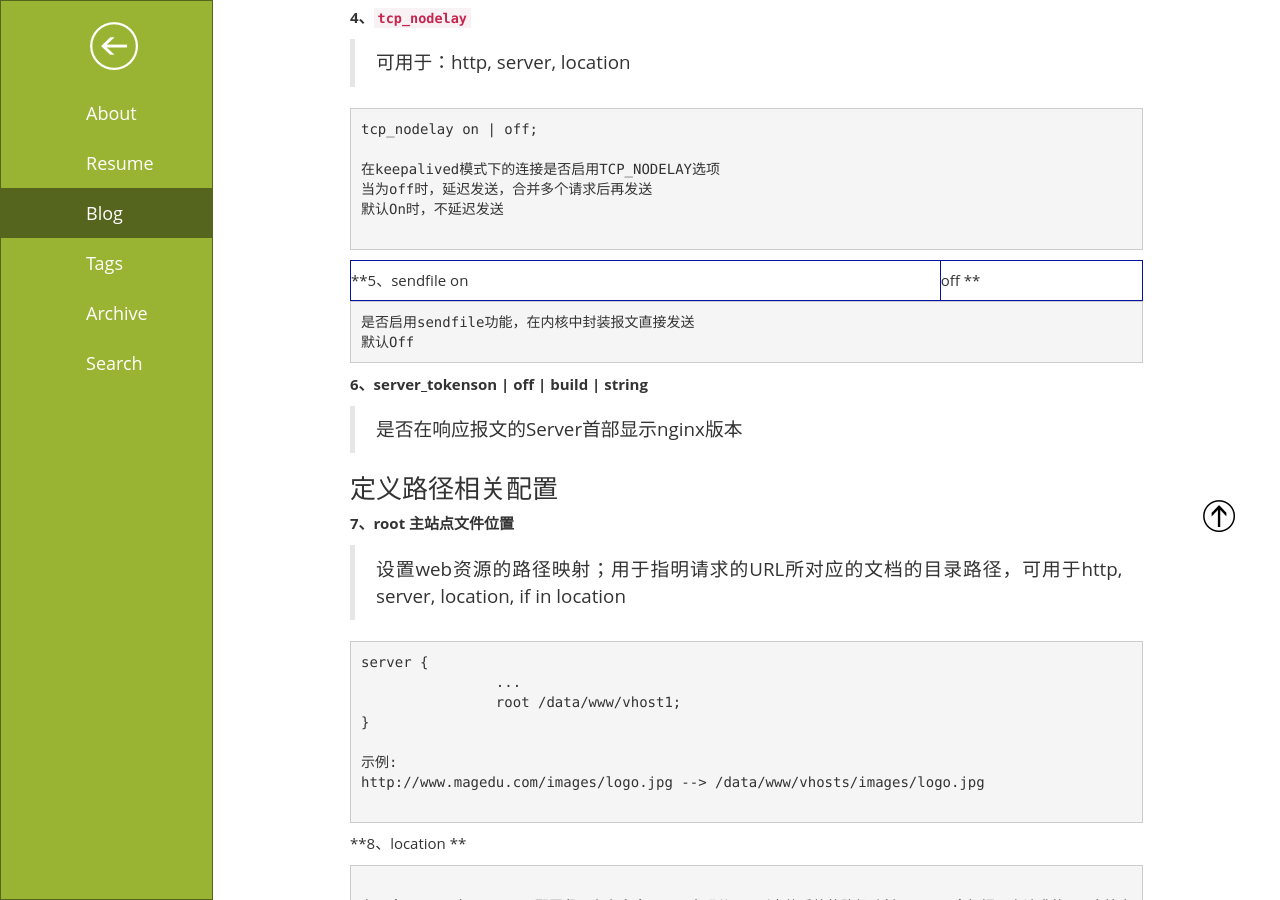
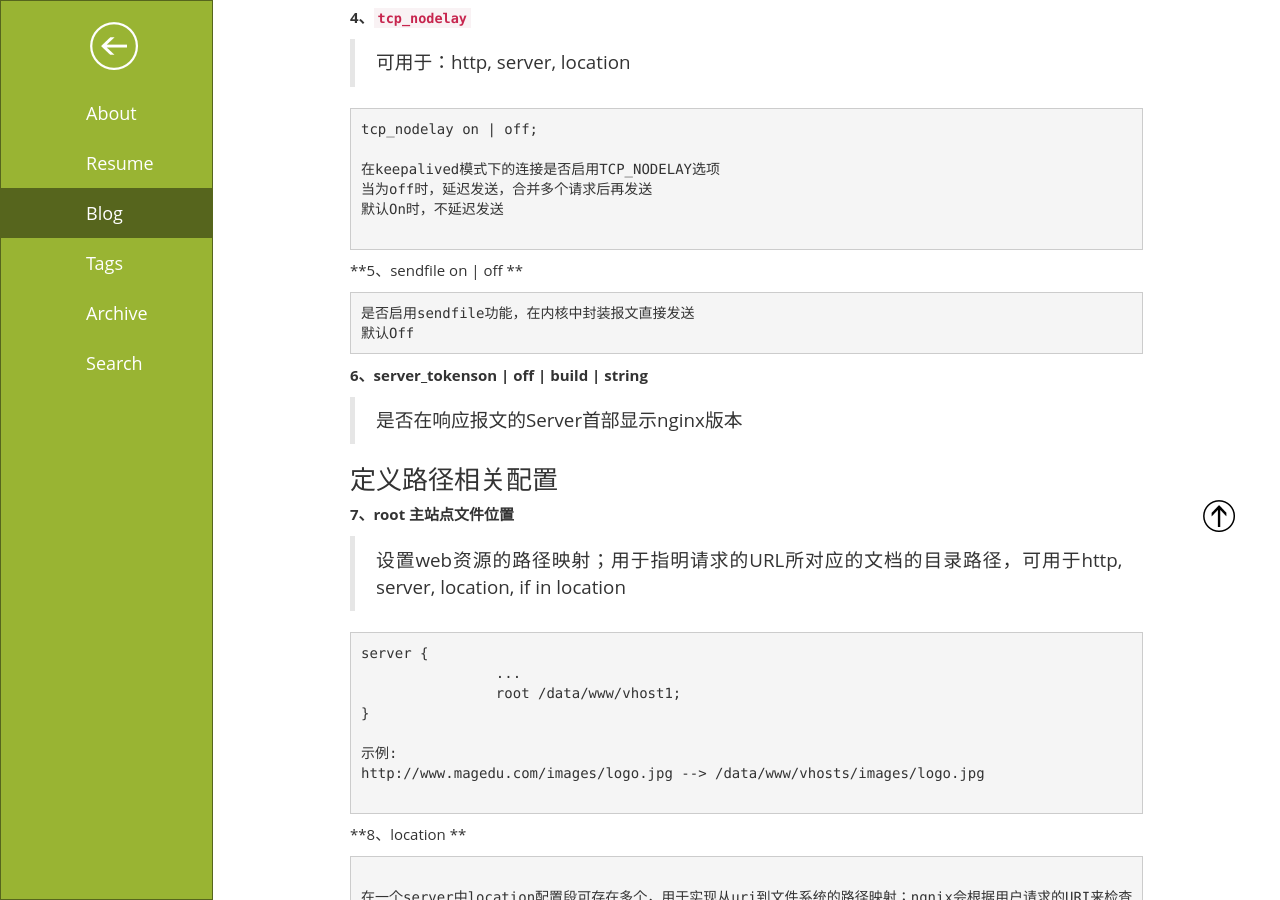
Before and after one commit to daysunshine/daysunshine.github.io, a Jekyll site: the page built from _posts/2017-10-25-linux-nginx-core-moudle.md, in a window 1280 px wide and 900 px high, scrolled down 3079 px. Built offline with Jekyll 4.4.1, drawn with Linux system fonts in a browser that asks for light colours; comment, search, counter and statistics services are not loaded; some of the changed text lies outside the part shown.

````diff
--- a/_posts/2017-10-25-linux-nginx-core-moudle.md
+++ b/_posts/2017-10-25-linux-nginx-core-moudle.md
@@ -163,7 +163,7 @@ tcp_nodelay on | off;
 
 ```
 
-**5、sendfile  on | off **
+**5、sendfile  on \| off **
 
 ```
 是否启用sendfile功能，在内核中封装报文直接发送
@@ -315,7 +315,7 @@ location / {
 > 在一次长连接上所允许请求的资源的最大数量
 > 默认为100
 
-**15、keepalive_disable none | browser ...**
+**15、keepalive_disable none \| browser ...**
 
 > 对哪种浏览器禁用长连接
 
````
